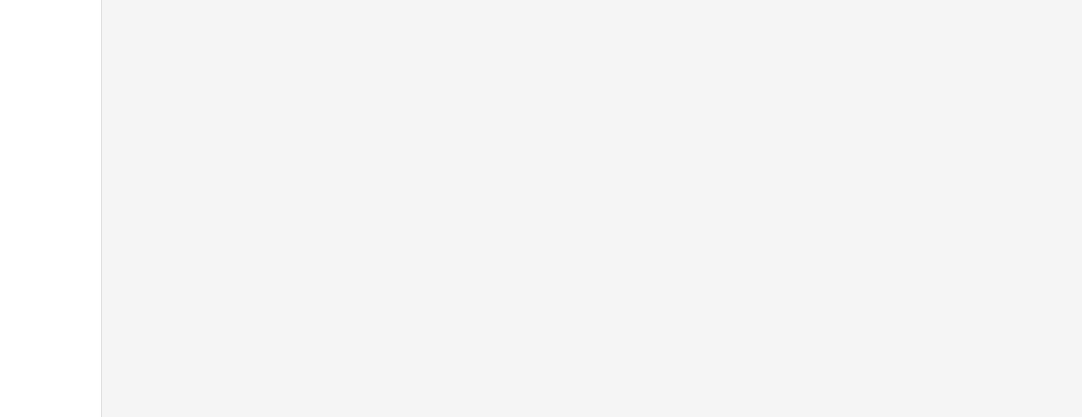
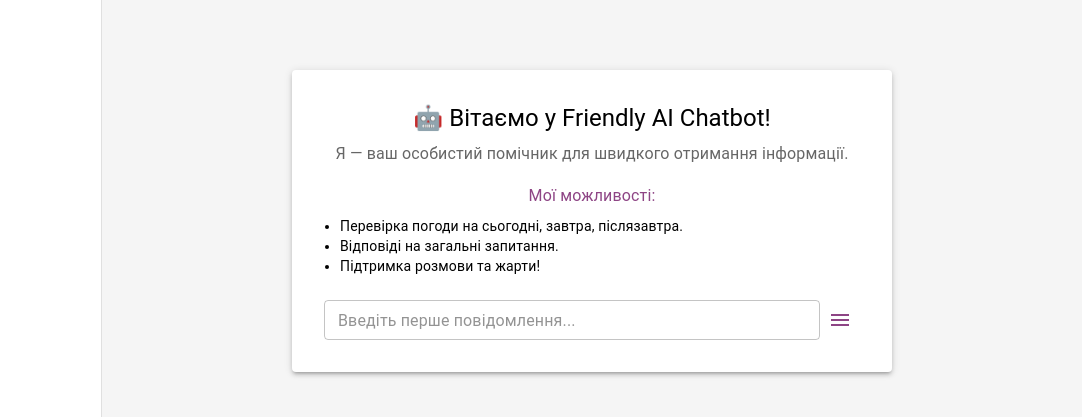
Before and after one commit to S-Chili/friendly-AI-frontend, a Next.js app: page / in a window 1280 px wide. Shown: the part 243-660 px from the top of the page, without its empty margins (198-1280 px from the left). Built offline with nearby package versions, Linux system fonts and the light colour scheme; no server answers.

Commit message:
feat(frontend): Add initial screen, loading spinners, and new chat logic

```diff
--- a/src/app/page.js
+++ b/src/app/page.js
@@ -10,12 +10,91 @@ import MenuIcon from "@mui/icons-material/Menu";
 import IconButton from "@mui/material/IconButton";
 import ThemeSwitcher from "@/styles/ThemeSwitcher";
 import Chats from "@/components/chats/chats";
+import { createChat, sendMessage } from "@/api/chatApi"; // ✅ ADDED
+import {
+  Paper,
+  TextField,
+  Typography,
+  CircularProgress,
+  Stack,
+} from "@mui/material";
 
 const drawerWidth = 300;
+
+function InitialChatScreen({ onInitialMessage, isLoading }) {
+  const [input, setInput] = useState("");
+
+  const handleSend = () => {
+    if (input.trim() && !isLoading) {
+      onInitialMessage(input.trim());
+      setInput("");
+    }
+  };
+
+  const description = (
+    <>
+      <Typography variant="h5" component="h1" gutterBottom>
+        🤖 Вітаємо у Friendly AI Chatbot!
+      </Typography>
+      <Typography variant="body1" color="text.secondary" paragraph>
+        Я — ваш особистий помічник для швидкого отримання інформації.
+      </Typography>
+      <Typography variant="subtitle1" color="primary.main" gutterBottom>
+        Мої можливості:
+      </Typography>
+      <Typography
+        variant="body2"
+        component="ul"
+        sx={{ pl: 2, mb: 3, textAlign: "left" }}
+      >
+        <li>Перевірка погоди на сьогодні, завтра, післязавтра.</li>
+        <li>Відповіді на загальні запитання.</li>
+        <li>Підтримка розмови та жарти!</li>
+      </Typography>
+    </>
+  );
+
+  return (
+    <Box
+      sx={{
+        height: "100%",
+        display: "flex",
+        flexDirection: "column",
+        alignItems: "center",
+        justifyContent: "center",
+        textAlign: "center",
+        p: 3,
+      }}
+    >
+      <Paper elevation={3} sx={{ p: 4, maxWidth: 600, width: "100%" }}>
+        {description}
+        <Box sx={{ display: "flex", alignItems: "center", mt: 3 }}>
+          <TextField
+            fullWidth
+            variant="outlined"
+            size="small"
+            value={input}
+            onChange={(e) => setInput(e.target.value)}
+            placeholder={
+              isLoading ? "Створення чату..." : "Введіть перше повідомлення..."
+            }
+            onKeyDown={(e) => e.key === "Enter" && handleSend()}
+            disabled={isLoading}
+          />
+          <IconButton color="primary" onClick={handleSend} disabled={isLoading}>
+            {isLoading ? <CircularProgress size={24} /> : <MenuIcon />}
+          </IconButton>
+        </Box>
+      </Paper>
+    </Box>
+  );
+}
 
 function Home() {
   const [mobileOpen, setMobileOpen] = React.useState(false);
   const [selectedChatId, setSelectedChatId] = useState(null);
+  const [isGlobalLoading, setIsGlobalLoading] = useState(false);
+
   const handleDrawerToggle = () => {
     setMobileOpen(!mobileOpen);
   };
@@ -23,6 +102,31 @@ function Home() {
   const handleSelectChat = (chatId) => {
     console.log("🔍 Вибраний chatId:", chatId);
     setSelectedChatId(chatId);
+  };
+
+  const handleInitialMessage = async (message) => {
+    setIsGlobalLoading(true); // ✅ START loading for initial chat creation
+
+    try {
+      // 1. Створення нового чату
+      const newChat = await createChat();
+      const newChatId = newChat._id;
+
+      // 2. Надсилання першого повідомлення
+      // NOTE: We don't wait for the sendMessage response here, relying on Chat component to fetch messages.
+      sendMessage(newChatId, message);
+
+      // 3. Активація нового чату
+      setSelectedChatId(newChatId);
+    } catch (error) {
+      console.error(
+        "❌ Помилка при створенні/надсиланні першого повідомлення:",
+        error
+      );
+      alert("Не вдалося створити чат. Перевірте з'єднання.");
+    } finally {
+      setIsGlobalLoading(false); // ✅ END loading
+    }
   };
 
   useEffect(() => {
@@ -72,6 +176,7 @@ function Home() {
           onSelectChat={handleSelectChat}
           mobileOpen={mobileOpen}
           handleDrawerToggle={handleDrawerToggle}
+          selectedChatId={selectedChatId}
         />
       </Box>
       <Box
@@ -87,7 +192,25 @@ function Home() {
           pt: "128px",
         }}
       >
-        {selectedChatId && <Chat chatId={selectedChatId} />}
+        {isGlobalLoading ? (
+          <Stack
+            alignItems="center"
+            justifyContent="center"
+            sx={{ height: "100%", mt: "-128px" }}
+          >
+            <CircularProgress size={60} />
+            <Typography variant="h6" sx={{ mt: 2 }}>
+              Створення першого чату...
+            </Typography>
+          </Stack>
+        ) : selectedChatId ? (
+          <Chat chatId={selectedChatId} />
+        ) : (
+          <InitialChatScreen
+            onInitialMessage={handleInitialMessage}
+            isLoading={isGlobalLoading}
+          />
+        )}
       </Box>
     </Box>
   );
--- a/src/components/chat/chat.js
+++ b/src/components/chat/chat.js
@@ -1,11 +1,21 @@
 import React, { useState, useEffect, useRef } from "react";
-import { Box, TextField, IconButton, Paper, Typography } from "@mui/material";
+import {
+  Box,
+  TextField,
+  IconButton,
+  Paper,
+  Typography,
+  CircularProgress,
+  Stack,
+} from "@mui/material";
 import SendIcon from "@mui/icons-material/Send";
 import { fetchMessages, sendMessage } from "@/api/chatApi";
 
 export default function Chat({ chatId }) {
   const [messages, setMessages] = useState([]);
   const [input, setInput] = useState("");
+  const [isFetchingMessages, setIsFetchingMessages] = useState(false);
+  const [isSending, setIsSending] = useState(false);
   const messagesEndRef = useRef(null);
 
   useEffect(() => {
@@ -14,8 +24,10 @@ export default function Chat({ chatId }) {
 
   useEffect(() => {
     if (chatId) {
+      setIsFetchingMessages(true); //
       console.log("🔄 Завантаження повідомлень для:", chatId);
-      fetchMessages(chatId).then((data) => {
+      fetchMessages(chatId)
+        .then((data) => {
           console.log("📨 Отримані повідомлення:", data);
           setMessages(
             data.flatMap((msg) =>
@@ -23,8 +35,13 @@ export default function Chat({ chatId }) {
                 { text: msg.userMessage, sender: "user" },
                 { text: msg.botResponse, sender: "bot" },
               ].filter((m) => m.text)
-          ) // Видаляємо пусті повідомлення
+            )
           );
+          setIsFetchingMessages(false);
+        })
+        .catch((error) => {
+          console.error("❌ Помилка завантаження повідомлень:", error);
+          setIsFetchingMessages(false);
         });
     }
   }, [chatId]);
@@ -36,38 +53,61 @@ export default function Chat({ chatId }) {
     }
 
     const newUserMessage = { text: input, sender: "user" };
-    setMessages((prev) => [...prev, newUserMessage]); // Додаємо повідомлення одразу
-    setInput(""); // Очищаємо поле вводу
+    setMessages((prev) => [...prev, newUserMessage]);
+    const messageToSend = input;
+    setInput("");
+    setIsSending(true);
 
     try {
-      const response = await sendMessage(chatId, input);
+      const response = await sendMessage(chatId, messageToSend);
       console.log("🤖 Відповідь бота:", response);
 
-      const botReply = response?.response; // Беремо правильне поле
+      const botReply = response?.response;
       if (botReply) {
         const botMessage = { text: botReply, sender: "bot" };
-        // ✅ Оновлюємо стан, додаючи повідомлення бота
         setMessages((prev) => [...prev, botMessage]);
       } else {
         console.error("Помилка: Відповідь бота не отримана.");
       }
     } catch (error) {
       console.error("❌ Помилка надсилання повідомлення:", error);
+      alert("Не вдалося надіслати повідомлення. Перевірте з'єднання.");
+    } finally {
+      setIsSending(false);
     }
   };
 
   return (
     <Paper
       elevation={3}
-      sx={{ flex: 1, display: "flex", flexDirection: "column", p: 2 }}
+      sx={{
+        flex: 1,
+        display: "flex",
+        flexDirection: "column",
+        p: 2,
+        height: "100%",
+      }}
     >
       <Box sx={{ flex: 1, overflowY: "auto", p: 1 }}>
-        {messages.map((msg, index) => (
+        {isFetchingMessages ? (
+          <Stack
+            alignItems="center"
+            justifyContent="center"
+            sx={{ height: "100%" }}
+          >
+            <CircularProgress />
+            <Typography variant="body1" sx={{ mt: 2 }}>
+              Завантаження повідомлень...
+            </Typography>
+          </Stack>
+        ) : (
+          messages.map((msg, index) => (
             <Box
               key={index}
               sx={{
                 display: "flex",
-              justifyContent: msg.sender === "user" ? "flex-end" : "flex-start",
+                justifyContent:
+                  msg.sender === "user" ? "flex-end" : "flex-start",
                 mb: 1,
               }}
             >
@@ -83,7 +123,8 @@ export default function Chat({ chatId }) {
                 {msg.text}
               </Typography>
             </Box>
-        ))}
+          ))
+        )}
         <div ref={messagesEndRef} />
       </Box>
 
@@ -94,11 +135,16 @@ export default function Chat({ chatId }) {
           size="small"
           value={input}
           onChange={(e) => setInput(e.target.value)}
-          placeholder="Напишіть повідомлення..."
+          placeholder={isSending ? "Відправка..." : "Напишіть повідомлення..."}
           onKeyDown={(e) => e.key === "Enter" && handleSendMessage()}
+          disabled={isSending}
         />
-        <IconButton color="primary" onClick={handleSendMessage}>
-          <SendIcon />
+        <IconButton
+          color="primary"
+          onClick={handleSendMessage}
+          disabled={isSending}
+        >
+          {isSending ? <CircularProgress size={24} /> : <SendIcon />}{" "}
         </IconButton>
       </Box>
     </Paper>
```
Also changed, not shown: src/components/chats/chats.js (+59 -30 lines). Lines whose indentation alone changed are shown as unchanged.
